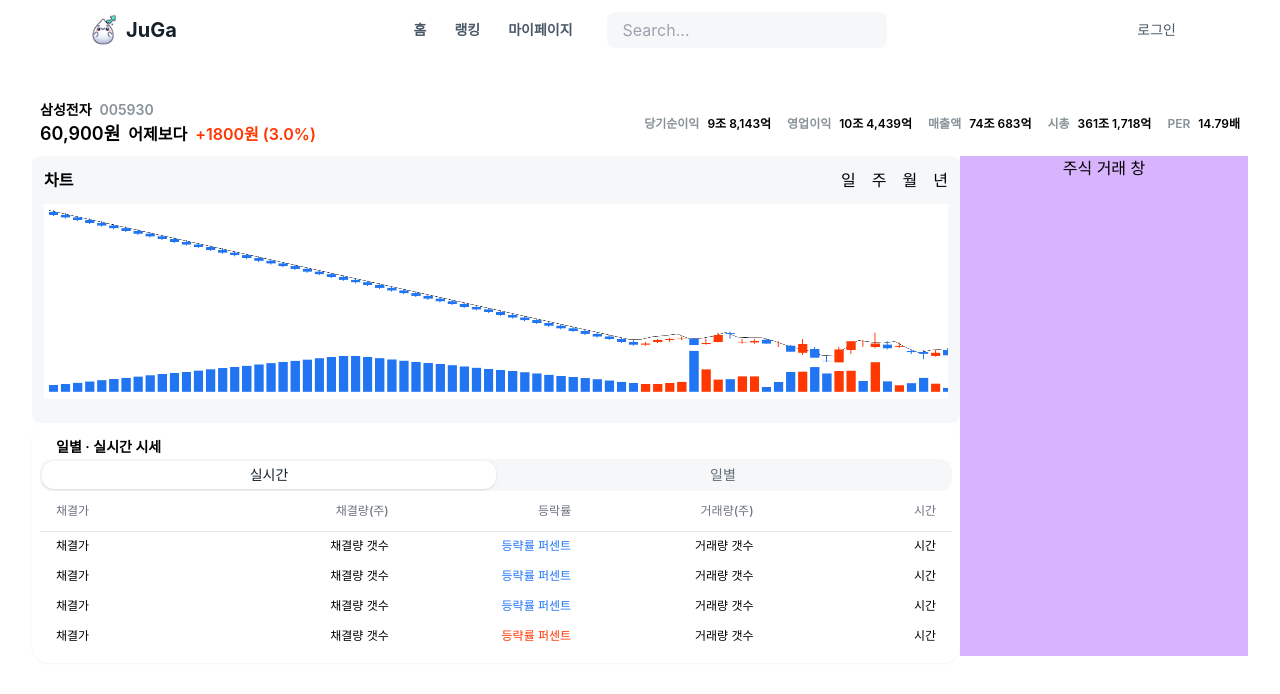
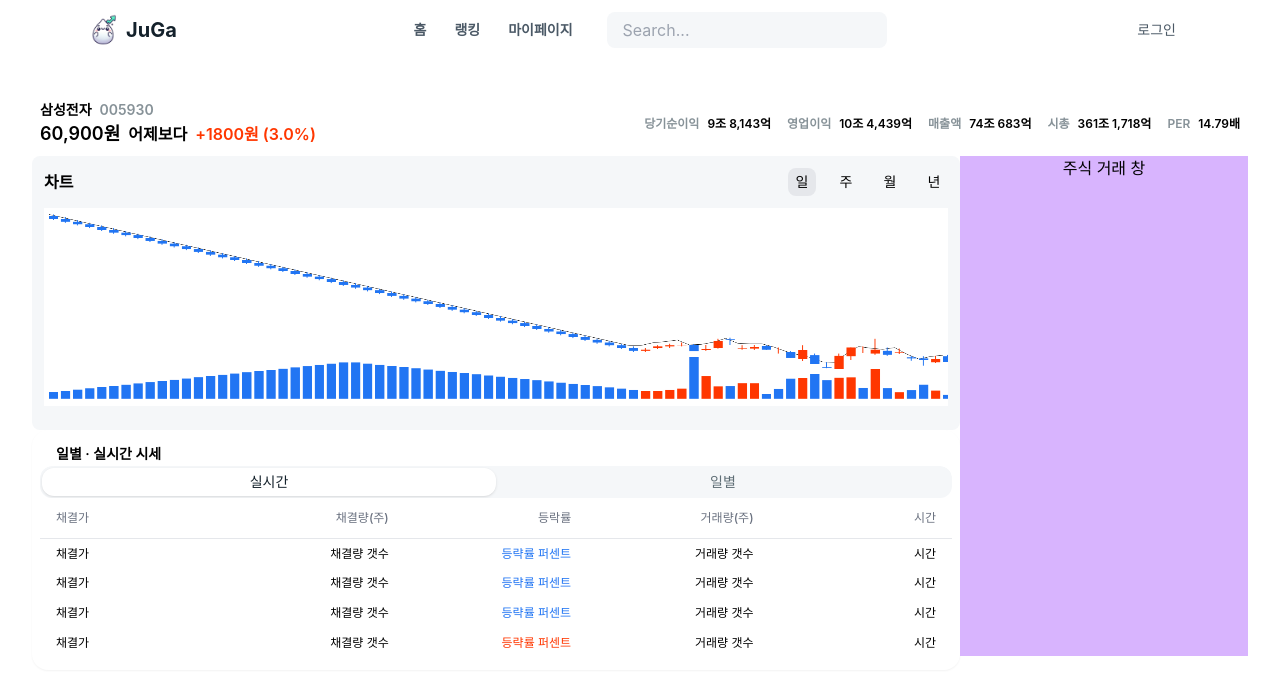
Before and after one commit to boostcampwm-2024/web16-JuGa, a React (Vite) app in the folder FE/: page /stocks/1 in a window 1280 px wide. Shown: the top 694 px of the page. Built offline with nearby package versions, Linux system fonts and the light colour scheme; no server answers; a web font is replaced by a local one.

Commit message:
💄 design: 차트 일, 주, 월 년 naviagtion 상태 관리 및 디자인 개선 #60

```diff
--- a/FE/src/components/StocksDetail/Chart.tsx
+++ b/FE/src/components/StocksDetail/Chart.tsx
@@ -1,5 +1,6 @@
-import { useEffect, useRef } from 'react';
+import { useEffect, useRef, useState } from 'react';
 import { dummy, DummyStock } from './dummy';
+import { TiemCategory } from 'types';
 
 type Padding = {
   top: number;
@@ -11,6 +12,14 @@ type Padding = {
 export default function Chart() {
   const containerRef = useRef<HTMLDivElement>(null);
   const canvasRef = useRef<HTMLCanvasElement>(null);
+  const [timeCategory, setTimeCategory] = useState<TiemCategory>('D');
+
+  const categories: { label: string; value: TiemCategory }[] = [
+    { label: '일', value: 'D' },
+    { label: '주', value: 'W' },
+    { label: '월', value: 'M' },
+    { label: '년', value: 'Y' },
+  ];
 
   useEffect(() => {
     const parent = containerRef.current;
@@ -67,13 +76,18 @@ export default function Chart() {
       className='flex flex-col items-center flex-1 p-3 rounded-lg bg-juga-grayscale-50'
       ref={containerRef}
     >
-      <div className='flex justify-between w-full'>
+      <div className='flex items-center justify-between w-full'>
         <p className='font-semibold'>차트</p>
-        <nav className='flex gap-4'>
-          <button>일</button>
-          <button>주</button>
-          <button>월</button>
-          <button>년</button>
+        <nav className='flex gap-4 text-sm'>
+          {categories.map(({ label, value }) => (
+            <button
+              key={value}
+              onClick={() => setTimeCategory(value)}
+              className={`${timeCategory === value ? 'bg-gray-200' : ''} h-7 w-7 rounded-lg p-1 transition hover:bg-juga-grayscale-100`}
+            >
+              {label}
+            </button>
+          ))}
         </nav>
       </div>
       <canvas ref={canvasRef} className='p-3' />
--- a/FE/src/types.ts
+++ b/FE/src/types.ts
@@ -7,3 +7,5 @@ export type LoginFailResponse = {
   message: string[];
   statusCode: number;
 };
+
+export type TiemCategoty = 'D' | 'W' | 'M' | 'Y';
```
